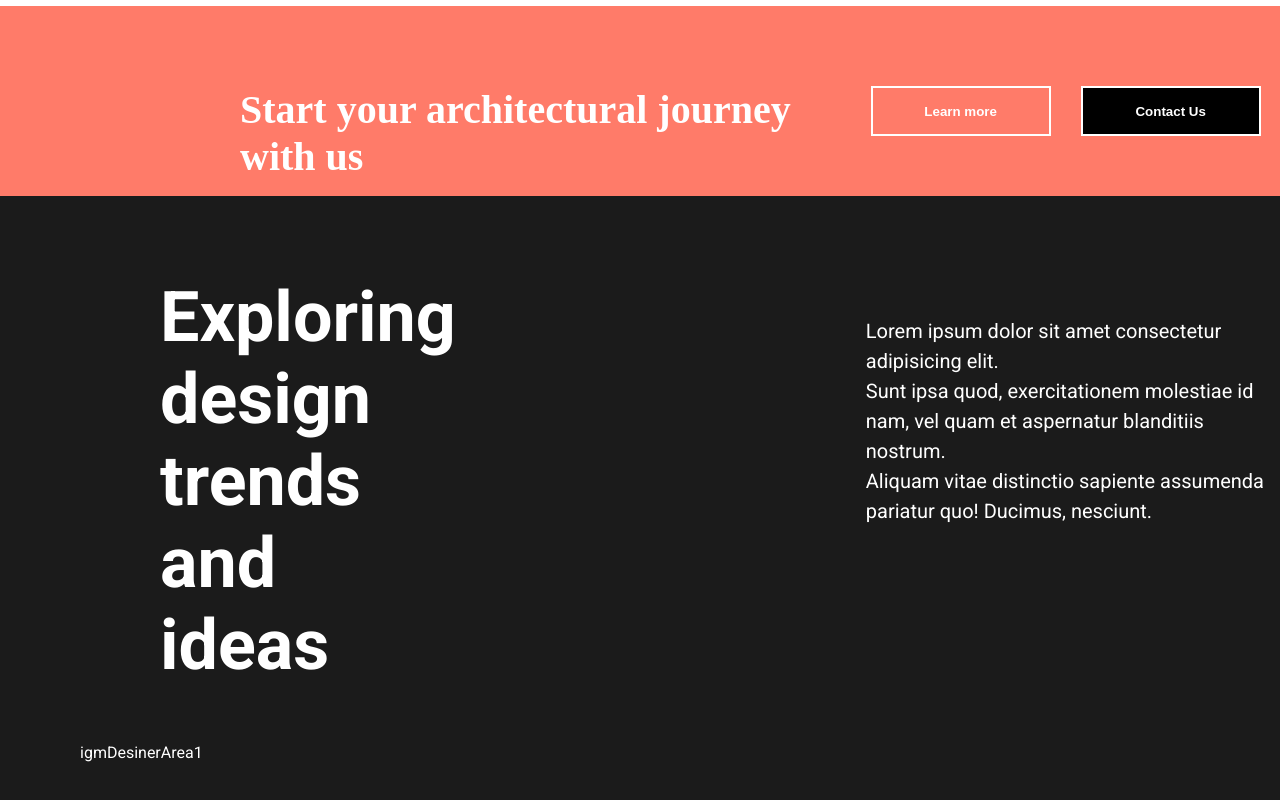
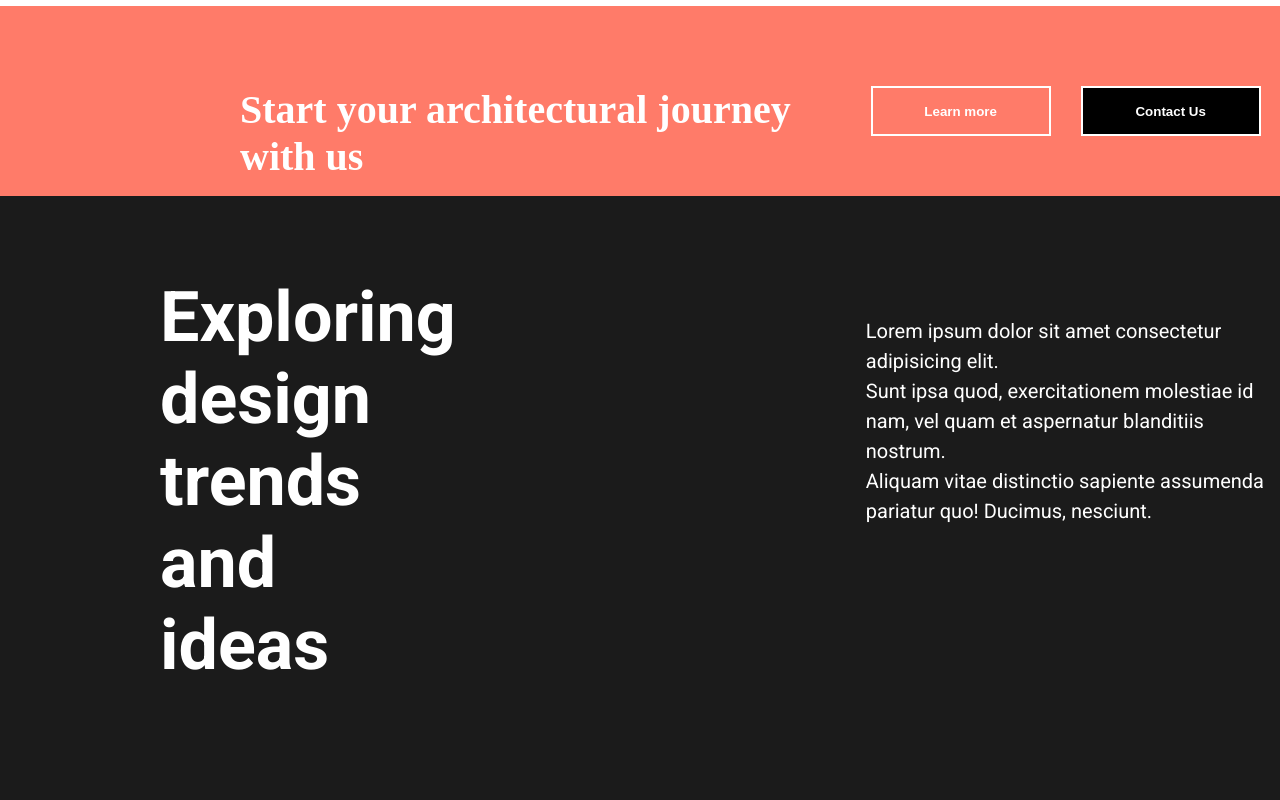
Before and after one commit to gabrieljcoutinho/Projeto-Archi-Firm, a React (Create React App) app: page / in a window 1280 px wide. Shown: the part 3520-4320 px from the top of the page. Built offline with nearby package versions, Linux system fonts and the light colour scheme.

Commit message:
disv cotneudo

```diff
--- a/src/components/DesignrIdeas.jsx
+++ b/src/components/DesignrIdeas.jsx
@@ -20,8 +20,22 @@ const DesignrIdeas = () => {
                         </div>
 
 <br /><br /><br />
+
+
                         <div className="desinerAreasDemostracao">
-                        igmDesinerArea1
+
+                                <div className="divs">
+
+                                </div>
+
+                                <div className="divs">
+
+                                    </div>
+
+                                    <div className="divs">
+
+                                    </div>
+
                         </div>
 
     </div>
```
